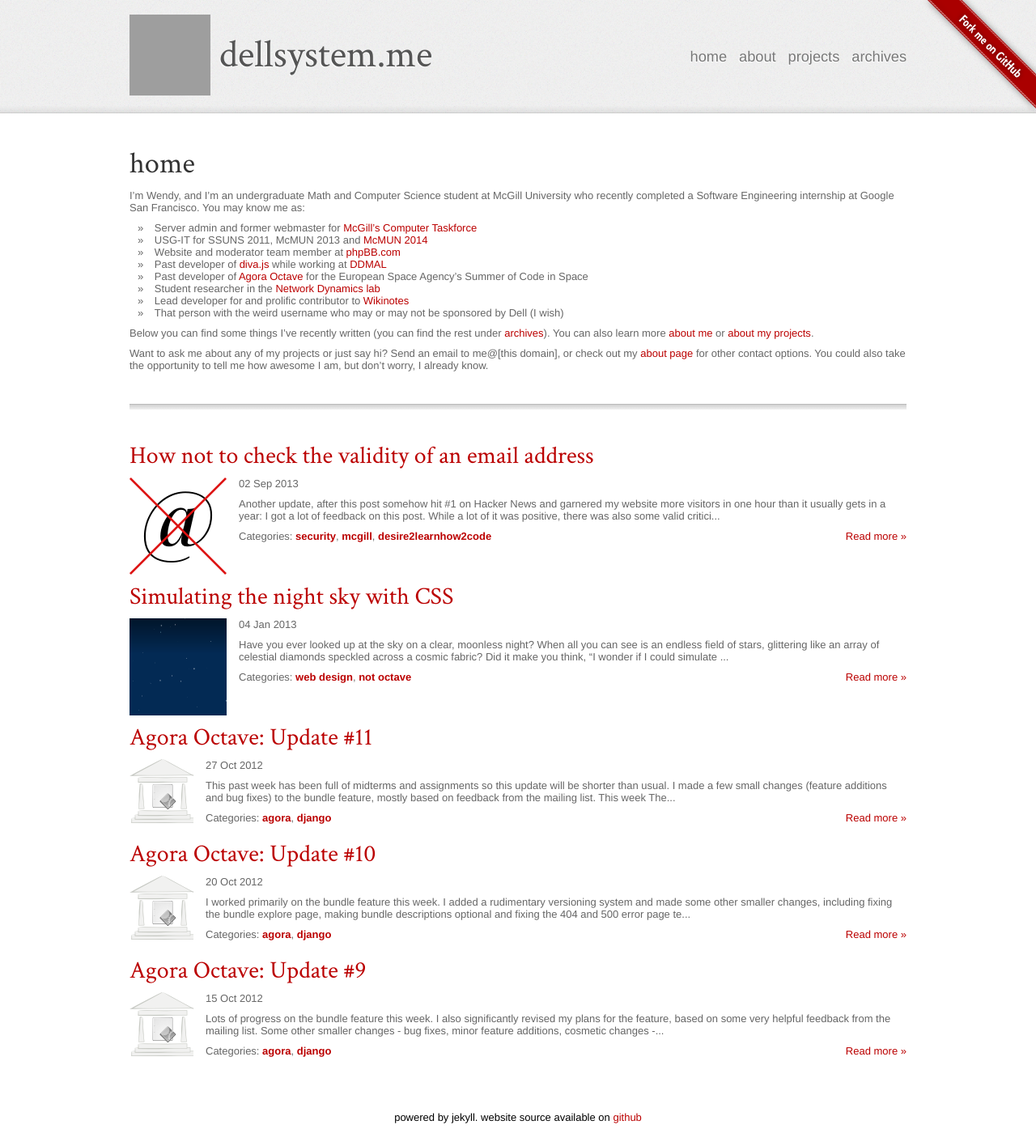
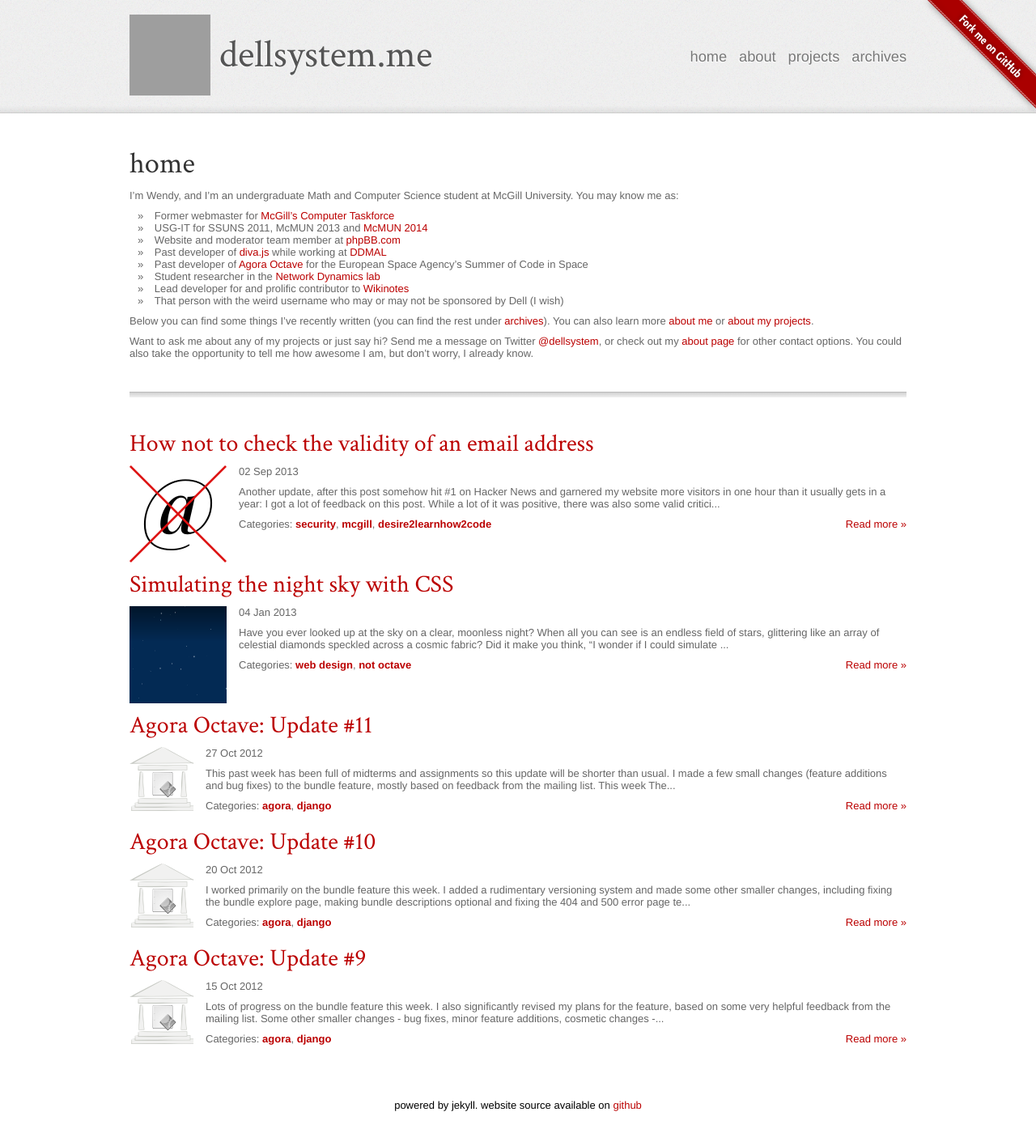
Before and after one commit to dellsystem/dellsystem.github.io, a Jekyll site: the page built from index.md, in a window 1280 px wide. Shown: the whole page at 81% size. Built offline with Jekyll 4.4.1, drawn with Linux system fonts in a browser that asks for light colours; Markdown is read by kramdown in place of the engine named in the settings; grey boxes are pictures that could not be loaded.

Commit message:
Update copy on homepage
No longer server admin for CTF, replaced email with Twitter, and no one
cares about Google.

```diff
--- a/index.md
+++ b/index.md
@@ -4,21 +4,17 @@ title: home
 ---
 
 I'm Wendy, and I'm an undergraduate Math and Computer Science student at
-McGill University who recently completed a Software Engineering internship at
-Google San Francisco. You may know me as:
+McGill University. You may know me as:
 
-* Server admin and former webmaster for [McGill's Computer
-  Taskforce](http://sus.mcgill.ca)
+* Former webmaster for [McGill's Computer Taskforce](http://sus.mcgill.ca)
 * USG-IT for SSUNS 2011, McMUN 2013 and [McMUN 2014](http://mcmun.org)
 * Website and moderator team member at [phpBB.com](http://phpbb.com)
 * Past developer of [diva.js](http://ddmal.music.mcgill.ca/diva) while
   working at [DDMAL](http://ddmal.music.mcgill.ca)
 * Past developer of [Agora Octave](http://agora.octave.org) for the European
   Space Agency's Summer of Code in Space
-* Student researcher in the [Network Dynamics
-  lab](http://networkdynamics.org)
-* Lead developer for and prolific contributor to
-  [Wikinotes](http://wikinotes.ca)
+* Student researcher in the [Network Dynamics lab](http://networkdynamics.org)
+* Lead developer for and prolific contributor to [Wikinotes](http://wikinotes.ca)
 * That person with the weird username who may or may not be sponsored by
   Dell (I wish)
 
@@ -26,10 +22,10 @@ Below you can find some things I've recently written (you can find the rest
 under [archives](/archives)). You can also learn more [about me](/about) or
 [about my projects](/projects).
 
-Want to ask me about any of my projects or just say hi? Send an email to
-me@\[this domain\], or check out my [about page](/about#contact) for other contact
-options. You could also take the opportunity to tell me how awesome I am,
-but don't worry, I already know.
+Want to ask me about any of my projects or just say hi? Send me a message on
+Twitter [@dellsystem](https://twitter.com/dellsystem), or check out my [about
+page](/about#contact) for other contact options. You could also take the
+opportunity to tell me how awesome I am, but don't worry, I already know.
 
 <br />
 <hr />
```
